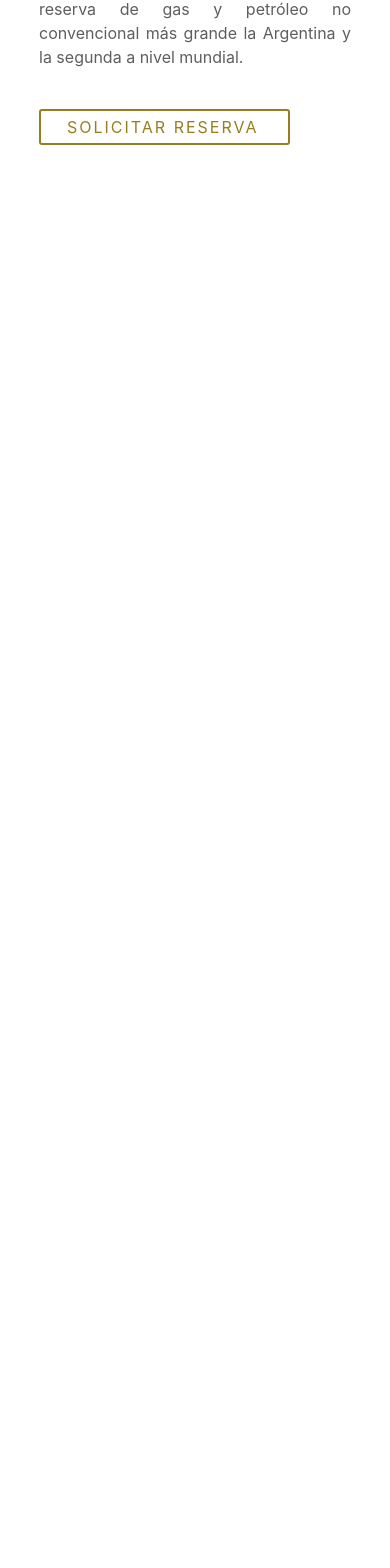
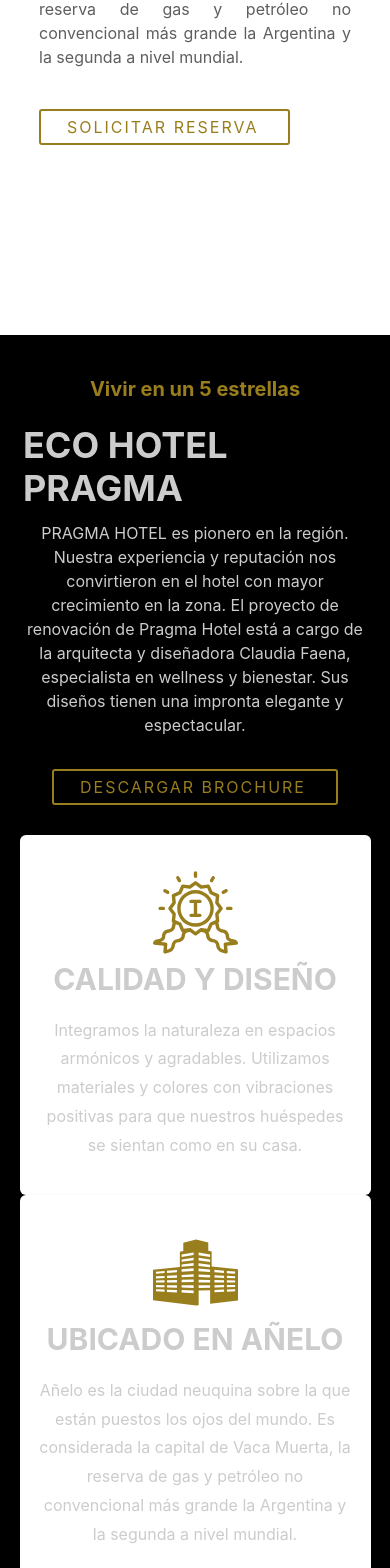
Before and after one commit to Cocahuana/eco-hotel, a React (Create React App) app: page / in a window 390 px wide. Shown: the part 425-1993 px from the top of the page. Before the commit the page ends 844 px from the top, so only its background shows below. Built offline with nearby package versions, Linux system fonts and the light colour scheme.

Commit message:
Feat: ViewMobile add to ValueProposal section

```diff
--- a/src/Pages/Home/components/ValueProposal/CustomCard.jsx
+++ b/src/Pages/Home/components/ValueProposal/CustomCard.jsx
@@ -17,6 +17,7 @@
 				color={textColor ?? "black"}
 				w={width ?? "full"}
 				h={heigth ?? "100%"}
+				py={{ base: "10%", md: "0" }}
 			>
 				<Flex
 					flexDirection={"column"}
--- a/src/Pages/Home/components/ValueProposal/ValueProposal.jsx
+++ b/src/Pages/Home/components/ValueProposal/ValueProposal.jsx
@@ -4,7 +4,11 @@
 import GoldHeading from "../../../../components/Heading/GoldHeading";
 import CustomCard from "./CustomCard";
 import CTAGold from "../../../../components/Buttons/CTAGold";
-import { ViewDesktop } from "../../../../components/Breakpoints";
+import {
+	ViewDesktop,
+	ViewTablet,
+	ViewMobile,
+} from "../../../../components/Breakpoints";
 function ValueProposal() {
 	const proposal = {
 		title: "Vivir en un 5 estrellas",
@@ -79,6 +83,140 @@
 						</Flex>
 					</Flex>
 				</ViewDesktop>
+				<ViewTablet>
+					<Flex
+						alignItems='center'
+						justifyContent='center'
+						px={{ base: "5%", md: "0" }}
+					>
+						<Flex
+							flexDirection='column'
+							alignItems='center'
+							justifyContent='center'
+							minH='50vh'
+							w='100%'
+						>
+							<Box
+								display='flex'
+								flexDirection='column'
+								py='2%'
+								alignItems='center'
+								justifyContent='center'
+							>
+								<Box pt='10%'>
+									<GoldHeading title={proposal.title} />
+								</Box>
+								<Heading
+									as='h2'
+									size='2xl'
+									color='#cccccc'
+									p='1%'
+								>
+									{proposal.subTitle}
+								</Heading>
+								<Text p='2%' color='#cccccc' textAlign='center'>
+									{proposal.description}
+								</Text>
+							</Box>
+							{/*  */}
+							<Box pt={{ base: "5%", md: "0" }}>
+								<CTAGold text='DESCARGAR BROCHURE' />
+							</Box>
+							{/*  */}
+							<Flex
+								w={{ base: "100%", md: "67.5rem" }}
+								py='30px'
+								flexDirection={{ base: "column", md: "row" }}
+								align={{ base: "space-between", md: "center" }}
+								justifyContent='center'
+							>
+								<CustomCard
+									width={{ base: "100%", md: "45%" }}
+									heigth={{ base: "auto", md: "30vh" }}
+									textColor={"#cccccc"}
+									icon={cardQuality.icon}
+									title={cardQuality.title}
+									description={cardQuality.description}
+								/>
+								<CustomCard
+									width={{ base: "100%", md: "45%" }}
+									heigth={{ base: "auto", md: "30vh" }}
+									textColor={"#cccccc"}
+									icon={cardBuilding.icon}
+									title={cardBuilding.title}
+									description={cardBuilding.description}
+								/>
+							</Flex>
+						</Flex>
+					</Flex>
+				</ViewTablet>
+				<ViewMobile>
+					<Flex
+						alignItems='center'
+						justifyContent='center'
+						px={{ base: "5%", md: "0" }}
+					>
+						<Flex
+							flexDirection='column'
+							alignItems='center'
+							justifyContent='center'
+							minH='50vh'
+							w='100%'
+						>
+							<Box
+								display='flex'
+								flexDirection='column'
+								py='2%'
+								alignItems='center'
+								justifyContent='center'
+							>
+								<Box pt='10%'>
+									<GoldHeading title={proposal.title} />
+								</Box>
+								<Heading
+									as='h2'
+									size='2xl'
+									color='#cccccc'
+									p='1%'
+								>
+									{proposal.subTitle}
+								</Heading>
+								<Text p='2%' color='#cccccc' textAlign='center'>
+									{proposal.description}
+								</Text>
+							</Box>
+							{/*  */}
+							<Box pt={{ base: "5%", md: "0" }}>
+								<CTAGold text='DESCARGAR BROCHURE' />
+							</Box>
+							{/*  */}
+							<Flex
+								w={{ base: "100%", md: "67.5rem" }}
+								py='30px'
+								flexDirection={{ base: "column", md: "row" }}
+								align={{ base: "space-between", md: "center" }}
+								justifyContent='center'
+							>
+								<CustomCard
+									width={{ base: "100%", md: "45%" }}
+									heigth={{ base: "auto", md: "30vh" }}
+									textColor={"#cccccc"}
+									icon={cardQuality.icon}
+									title={cardQuality.title}
+									description={cardQuality.description}
+								/>
+								<CustomCard
+									width={{ base: "100%", md: "45%" }}
+									heigth={{ base: "auto", md: "30vh" }}
+									textColor={"#cccccc"}
+									icon={cardBuilding.icon}
+									title={cardBuilding.title}
+									description={cardBuilding.description}
+								/>
+							</Flex>
+						</Flex>
+					</Flex>
+				</ViewMobile>
 			</Box>
 		</>
 	);
```
